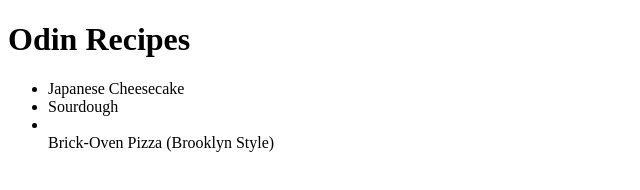
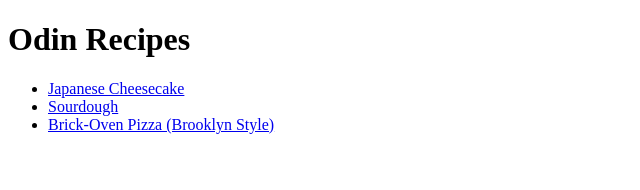
Before and after one commit to andrewpatasik/odin-recipes, a plain HTML site: page odin-recipes/index.html in a window 1280 px wide. Shown: the whole page, without its empty margins (0-640 px from the left). Drawn offline with Linux system fonts and the light colour scheme.

Commit message:
fix: change link that use li tag into a tag

```diff
--- a/odin-recipes/index.html
+++ b/odin-recipes/index.html
@@ -8,10 +8,14 @@
   <body>
     <h1>Odin Recipes</h1>
     <ul>
-      <li href="./recipes/japanese-cheesecake.html">Japanese Cheesecake</li>
-      <li href="./recipes/sourdough.html">Sourdough</li>
-      <li href="./recipes/brick-oven-pizza.html"></li>
-        Brick-Oven Pizza (Brooklyn Style)
+      <li>
+        <a href="./recipes/japanese-cheesecake.html">Japanese Cheesecake</a>
+      </li>
+      <li><a href="./recipes/sourdough.html">Sourdough</a></li>
+      <li>
+        <a href="./recipes/brick-oven-pizza.html"
+          >Brick-Oven Pizza (Brooklyn Style)</a
+        >
       </li>
     </ul>
   </body>
```
